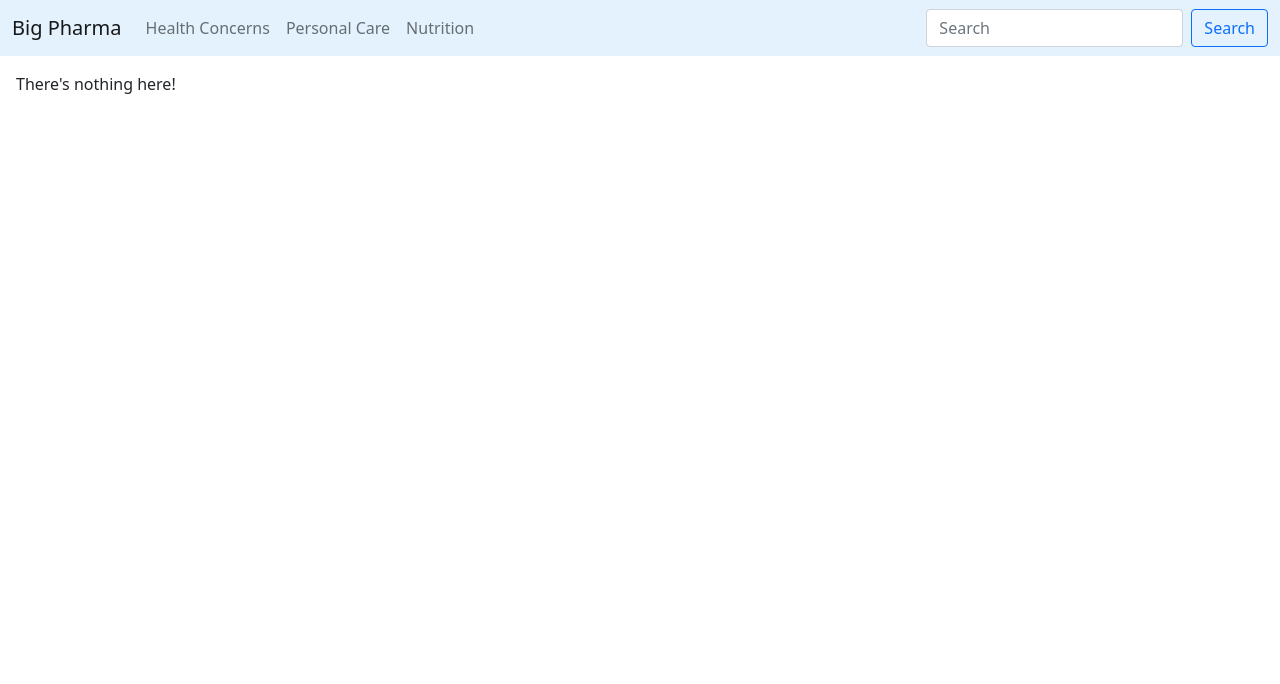
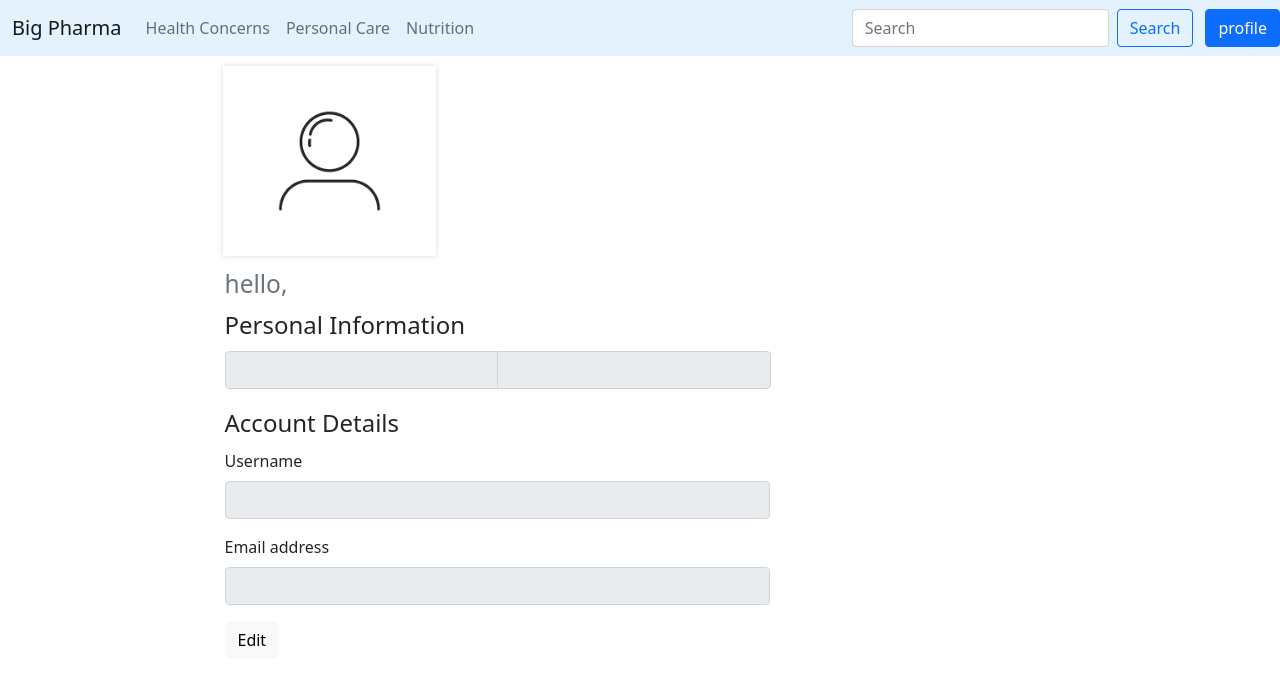
Before and after one commit to anirudha-chari/mini-project-frontend, a React (Create React App) app: page /profile in a window 1280 px wide. Shown: the top 684 px of the page. Built offline with nearby package versions, Linux system fonts and the light colour scheme; no server answers.

Commit message:
add profile page, make pages more dynamic

```diff
--- a/src/App.js
+++ b/src/App.js
@@ -1,19 +1,21 @@
 import './App.css';
-import { Outlet, Routes, Route } from 'react-router-dom';
+import 'bootstrap/dist/css/bootstrap.min.css'
+import { Routes, Route } from 'react-router-dom';
 import { Navbar } from './components/UI/NavBar';
-import { CategoryPane } from './components/routes/Category';
+import { CategoryPage } from './components/routes/Category';
 import { ProductPage } from './components/routes/ProductPage';
 import { HomePane } from './components/routes/Home';
+import { Profile } from './components/routes/Profile';
 
 function App() {
   return (
     <div>
       <Navbar />
-      <Outlet />
       <Routes>
         <Route exact path="/" element={<HomePane />} />
-        <Route path="/category" element={<CategoryPane />} />
-        <Route path="/product/:id" element={<ProductPage />} />
+        <Route path="category/:name" element={<CategoryPage />} />
+        <Route path="product/:id" element={<ProductPage />} />
+        <Route path="profile" element={<Profile />} />
         <Route
           path="*"
           element={
--- a/src/components/UI/Card.jsx
+++ b/src/components/UI/Card.jsx
@@ -3,8 +3,6 @@ import 'bootstrap/dist/css/bootstrap.min.css'
 import '../styles/card.css'
 import { AddToCartBtn } from "./Buttons"
 import { Link } from "react-router-dom"
-
-
 
 
 export const CardContainer = (props) => {
@@ -26,11 +24,11 @@ export const ProductCard = (props) => {
     const productId = props.id
     return (
         <Link className="card" to={`/product/${productId}`}>
-            <img src={props.logo} className="card-img-top" alt={props.title} />
+            <img src={props.logo} className="card-img-top img-thumbnail" alt={props.title}  style={{width:"208px", height:"208px", objectFit:"contain"}}/>
             <div className="card-body">
-                <h5 className="card-title">product name</h5>
+                <h5 className="card-title" style={{height:"72px", overflow:"hidden"}}>{props.title}</h5>
                 <p className="card-text">MRP <span className="price-tag">₹{props.price}</span></p>
-                <AddToCartBtn/>
+                <AddToCartBtn />
             </div>
         </Link>
     )
@@ -38,9 +36,11 @@ export const ProductCard = (props) => {
 
 export const CategoryCard = (props) => {
     return (
-        <Link className="card categorycard" title={props.title} to="/category">
-            <img src={props.logo} alt={props.title} className="card-img" />
-                <p className="card-text">Category name</p>
+        <Link className="card categorycard" title={props.title} to={`/category/${props.title}`} style={{ height: "3rem" }}>
+            {props.image && <img src={props.image} alt={props.title} className="card-img" />}
+            {/* <div className="card-body"> */}
+            <p className="card-text">{props.title}</p>
+            {/* </div> */}
         </Link>
     )
 }
--- a/src/components/UI/NavBar.jsx
+++ b/src/components/UI/NavBar.jsx
@@ -1,10 +1,9 @@
 import { Link } from "react-router-dom"
-import 'bootstrap/dist/css/bootstrap.min.css'
 
 export const Navbar = props => {
     return (
         <header>
-            <nav className="navbar navbar-expand-lg navbar-light" style={{backgroundColor: '#e3f2fd'}}>
+            <nav className="navbar navbar-expand-lg navbar-light" style={{ backgroundColor: '#e3f2fd' }}>
                 <div className="container-fluid">
                     <Link className="navbar-brand" to="/">Big Pharma</Link>
                     <button className="navbar-toggler" type="button" data-bs-toggle="collapse" data-bs-target="#navbarNav" aria-controls="navbarNav" aria-expanded="false" aria-label="Toggle navigation">
@@ -23,11 +22,14 @@ export const Navbar = props => {
                             </li>
                         </ul>
                     </div>
-                        <form className="d-flex">
-                            <input className="form-control me-2" type="search" placeholder="Search" aria-label="Search"/>
-                            <button className ="btn btn-outline-primary" type ="submit">Search</button>
-                        </form>
+                    <form className="d-flex">
+                        <input className="form-control me-2" type="search" placeholder="Search" aria-label="Search" />
+                        <button className="btn btn-outline-primary" type="submit">Search</button>
+                    </form>
                 </div>
+                {/* <div className="container-fluid"> */}
+                    <Link to="/profile"><button className="btn btn-primary">profile</button></Link>
+                {/* </div> */}
             </nav>
         </header>
     )
--- a/src/components/UI/Product.jsx
+++ b/src/components/UI/Product.jsx
@@ -1,6 +1,5 @@
 import { useState } from 'react';
 import { AddToCartBtn } from './Buttons';
-import 'bootstrap/dist/css/bootstrap.min.css'
 import '../styles/product.css'
 
 export const Product = (props) => {
@@ -9,13 +8,13 @@ export const Product = (props) => {
     return (
         <main className="product-pane row">
             <div className="col-4 img-container">
-            <img src={props.logo} alt="..." className="img-fluid" />
+            <img src={props.logo} alt={props.name} className="img-fluid" />
             </div>
-            <div className="col-3 product-info">
+            <div className="col-7 product-info">
                 <h2 className="product-name"> {props.name}</h2>
                 <Rating />
                 <h3>price: <span className="price-tag">₹{props.price}</span></h3>
-                <p className="product-description">Lorem ipsum dolor sit amet consectetur adipisicing elit. Cumque iure animi distinctio, aspernatur sequi provident dolor officiis aliquid libero laborum quas reprehenderit alias reiciendis neque ipsam exercitationem tenetur. Exercitationem, officia.</p>
+                <p className="product-description">{props.desc}</p>
                 <div>
                     <button onClick={
                         () => {
--- a/src/components/routes/Category.jsx
+++ b/src/components/routes/Category.jsx
@@ -1,10 +1,15 @@
-import 'bootstrap/dist/css/bootstrap.min.css'
 import { ProductCard } from "../UI/Card"
 import '../styles/category.css'
-import productAPI from '../../mockdb'
+import { useParams } from "react-router"
+import { useState, useEffect } from "react"
 
-export const CategoryPane = props => {
-    const {products} = productAPI
+export const CategoryPage = props => {
+    const params = useParams()
+    const [products, setProducts] = useState(null)
+    useEffect(() => fetch(`https://fakestoreapi.com/products/category/${params.name}`)
+    .then(res=>res.json())
+    .then(json=>setProducts(json)), [params.name])
+
     return (
         <div className="row">
             <aside className="col-2 filters">
@@ -86,8 +91,8 @@ export const CategoryPane = props => {
                     </div>
                 {/* </div> */}
                 <main className="row">
-                    {products.map(product => {
-                        return  <ProductCard logo={product.logo} id={product.id}/>
+                    {products && products.map(product => {
+                        return  <ProductCard logo={product.image} id={product.id} key={product.id} title={product.title}/>
                     })}
                 </main>
             </div>
--- a/src/components/routes/Home.jsx
+++ b/src/components/routes/Home.jsx
@@ -1,25 +1,26 @@
+import { useState, useEffect } from "react"
 import { CardContainer, CategoryCard, ProductCard } from "../UI/Card"
-import medicine from '../../images/medicine.png'
-import productAPI  from "../../mockdb"
 
 export const HomePane = props => {
-    const {products} = productAPI
+    const [categories, setCategories] = useState(null)
+    const [products, setProducts] = useState(null)
+    useEffect(() => fetch('https://fakestoreapi.com/products/categories')
+    .then(res => res.json())
+    .then(json=> setCategories(json)), [])
+
+    useEffect(() => fetch('https://fakestoreapi.com/products?limit=10')
+    .then(res=>res.json())
+    .then(json=>setProducts(json)), [])
+
     return (
         <section>
             <CardContainer title="Shop by health conditions">
-                <CategoryCard logo={medicine}/>
-                <CategoryCard logo={medicine}/>
-                <CategoryCard logo={medicine}/>
-                <CategoryCard logo={medicine}/>
-                <CategoryCard logo={medicine}/>
-                <CategoryCard logo={medicine}/>
-                <CategoryCard logo={medicine}/>
-                <CategoryCard logo={medicine}/>
+                {categories && categories.map(category => <CategoryCard title={category} key={category}/>) }
             </CardContainer>
             <CardContainer title="Best sellers">
-            {products.map(product => {
-                        return  <ProductCard logo={product.logo} id={product.id} key={product.id}/>
-                    })}
+                { products && products.map(product => {
+                    return <ProductCard logo={product.image} title={product.title} id={product.id} key={product.id} />
+                })}
             </CardContainer>
         </section>
     )
--- a/src/components/routes/ProductPage.jsx
+++ b/src/components/routes/ProductPage.jsx
@@ -1,20 +1,28 @@
-import productAPI from '../../mockdb'
 import { CardContainer } from '../UI/Card'
 import { Product } from '../UI/Product'
 import { ProductCard } from '../UI/Card'
 import { useParams } from 'react-router';
+import { useState, useEffect } from 'react';
 
 export const ProductPage = props => {
     const params = useParams()
-    console.log(params)
-    const product = productAPI.get(parseInt(params.id))
-    const {products} = productAPI
+
+    const [product, setProduct] = useState(null)
+    useEffect(() => fetch(`https://fakestoreapi.com/products/${params.id}`)
+    .then(res=>res.json())
+    .then(json=>setProduct(json)), [params.id,])
+
+    const [products, setProducts] = useState(null)
+    useEffect(() => fetch(`https://fakestoreapi.com/products?limit=20`)
+    .then(res=>res.json())
+    .then(json=>setProducts(json)), [])
+
     return (
         <div>
-            <Product logo={product.logo} name={product.name}/>
+            {product && <Product logo={product.image} name={product.title} price={product.price} desc={product.description}/>}
             <CardContainer title="Similar products">
-                {products.map(product => {
-                    return <ProductCard logo={product.logo} id={product.id} />
+                {products && products.map(item => {
+                    return item && <ProductCard logo={item.image} id={item.id} key={item.id} title={item.title} />
                 })}
             </CardContainer>
         </div>
--- /dev/null
+++ b/src/components/routes/Profile.jsx
@@ -0,0 +1,53 @@
+import { useEffect, useState } from "react";
+import { Link } from "react-router-dom";
+import profileicon from '../../images/profileicon.png'
+
+export const Profile = props => {
+    const [user, setuser] = useState(null)
+    useEffect(() => fetch('https://fakestoreapi.com/users/1')
+        .then(res => res.json())
+        .then(json => setuser(json))
+        .catch(), [])
+    return (
+        <div className="container">
+            <div className="row">
+                <div className="col-9 container">
+                    <div className="row">
+                        <div className="col-3 sections" style={{ boxShadow: "0 0 5px rgba(128, 128, 128, 0.3)", margin: "10px" }}>
+                            <img src={profileicon} alt="profile" className="img-fluid rounded mx-auto d-block" />
+                        </div>
+                            <h3>
+                                <small className="text-muted">hello, </small>
+                                {user && user.name.firstname}
+                            </h3>
+                    </div>
+                    <div className="personal-info row">
+                        <form className="col-8">
+                            <fieldset disabled>
+                                <legend>Personal Information</legend>
+                                <div className="mb-3">
+                                    <div className="input-group">
+                                        <input type="email" className="form-control" id="exampleFormControlInput1" placeholder={user && user.name.firstname} />
+                                        <input type="email" className="form-control" id="exampleFormControlInput1" placeholder={user && user.name.lastname} />
+                                    </div>
+                                </div>
+                            </fieldset>
+                            <fieldset disabled>
+                                <legend>Account Details</legend>
+                                <div className="mb-3">
+                                    <label htmlFor="disabledTextInput" className="form-label">Username</label>
+                                    <input type="text" id="disabledTextInput" className="form-control" placeholder={user && user.username} />
+                                </div>
+                                <div className="mb-3">
+                                    <label htmlFor="exampleFormControlInput1" className="form-label">Email address</label>
+                                    <input type="email" className="form-control" id="exampleFormControlInput1" placeholder={user && user.email} />
+                                </div>
+                            </fieldset>
+                            <Link to="editProfile"><button type="button" className="btn btn-light">Edit</button></Link>
+                        </form>
+                    </div>
+                </div>
+            </div>
+        </div>
+    );
+}
--- a/src/components/styles/product.css
+++ b/src/components/styles/product.css
@@ -1,4 +1,4 @@
-.product-pane, .img-container {
+.product-pane {
     box-shadow: 0 0 10px rgba(128, 128, 128, 0.3);
     border-radius: 10px;
     margin: 10px;
```
Also changed, not shown: src/images/profileicon.png (added).
